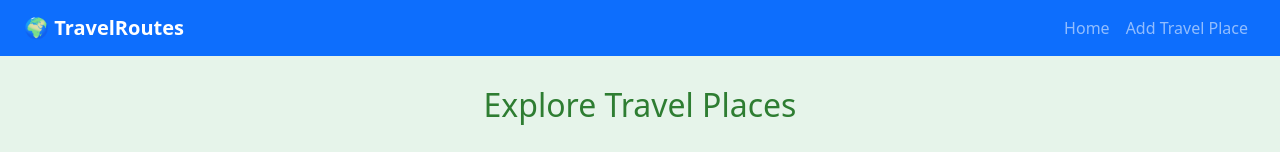
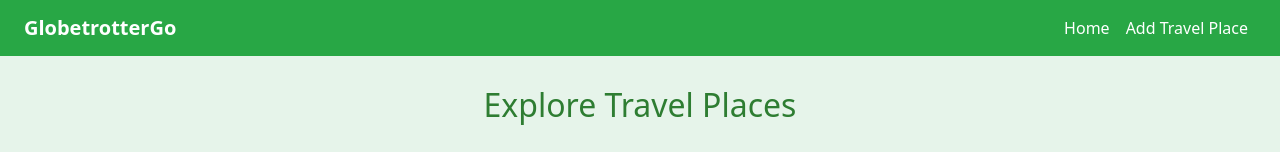
Before and after one commit to edwithanage/GlobetrotterGo_travel, a React (Vite) app in the folder client/: page /travel in a window 1280 px wide. Shown: the top 152 px of the page. Built offline with nearby package versions, Linux system fonts and the light colour scheme; no server answers.

Commit message:
update color

```diff
--- a/client/src/Navbar.jsx
+++ b/client/src/Navbar.jsx
@@ -5,10 +5,13 @@
   const [isOpen, setIsOpen] = useState(false);
 
   return (
-
-    <nav className="navbar navbar-expand-lg navbar-dark bg-primary px-4">
-
-      <Link className="navbar-brand" to="/travel">🌍 TravelRoutes</Link>
+    <nav
+      className="navbar navbar-expand-lg navbar-dark px-4"
+      style={{ backgroundColor: '#28a745' }} // Green background
+    >
+      <Link className="navbar-brand" to="/travel" style={{ color: '#fff' }}>
+         GlobetrotterGo
+      </Link>
 
       {/* Navbar toggler for mobile */}
       <button
@@ -22,10 +25,14 @@
       <div className={`collapse navbar-collapse ${isOpen ? 'show' : ''}`}>
         <ul className="navbar-nav ms-auto">
           <li className="nav-item">
-            <Link className="nav-link" to="/travel">Home</Link>
+            <Link className="nav-link" to="/travel" style={{ color: '#fff' }}>
+              Home
+            </Link>
           </li>
           <li className="nav-item">
-            <Link className="nav-link" to="/add-place">Add Travel Place</Link>
+            <Link className="nav-link" to="/add-place" style={{ color: '#fff' }}>
+              Add Travel Place
+            </Link>
           </li>
         </ul>
       </div>
```
